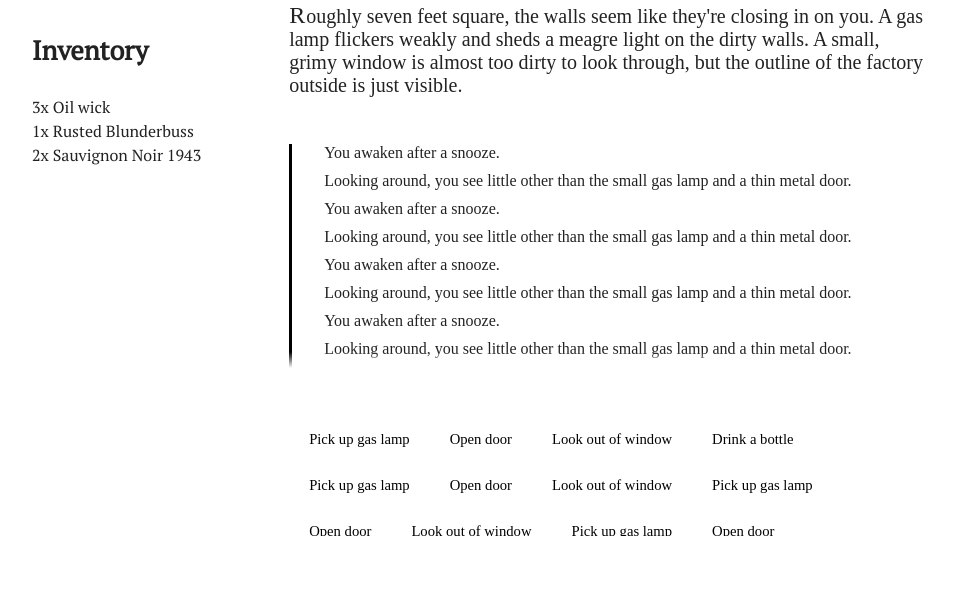
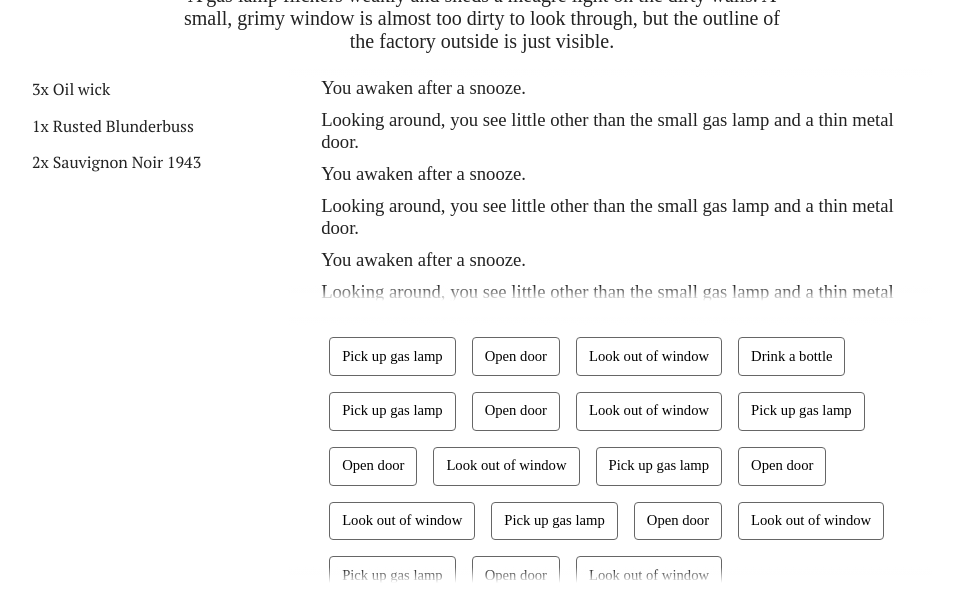
Before and after one commit to bedekelly/5.38, a React app: page / in a window 1280 px wide. Shown: the part 194-800 px from the top of the page, without its empty margins (158-1112 px from the left). Built offline with nearby package versions, Linux system fonts and the light colour scheme.

Commit message:
Some incomplete desktop layout changes

```diff
--- a/src/App/Inventory/Inventory.css
+++ b/src/App/Inventory/Inventory.css
@@ -5,11 +5,12 @@
 
 .inventory li {
   list-style: none;
-  line-height: 1.5;
+  line-height: 2.3;
 }
 
 .inventory-list {
   padding: 0;
+  margin-top: 10px;
 }
 
 .inventory h3 {
--- a/src/App/Inventory/Inventory.js
+++ b/src/App/Inventory/Inventory.js
@@ -8,7 +8,7 @@ import './Inventory.css';
 
 function Inventory({ items }) {
   return <section className="inventory">
-    <h3>Inventory</h3>
+    {/* <h3>Inventory</h3> */}
     <ul className="inventory-list">
       {
         items.map(item =>
--- a/src/App/Ledger/LedgerItem.css
+++ b/src/App/Ledger/LedgerItem.css
@@ -1,5 +1,9 @@
 .ledger-item:not(:last-of-type) {
   margin-bottom: 10px;
+}
+
+.ledger-item {
+  font-size: 14pt;
 }
 
 @media(max-width: 768px) {
--- a/src/App/Ledger/LedgerItems.css
+++ b/src/App/Ledger/LedgerItems.css
@@ -10,6 +10,6 @@
   .ledger-items {
     grid-area: ledger;
     padding-left: 2.5vw;
-    border-left: 0.3vw solid black;
+    border-left: 0;
   }
 }
--- a/src/App/Options/Option.css
+++ b/src/App/Options/Option.css
@@ -30,25 +30,8 @@
 
 @media(min-width: 768px) {
   .option {
-    border: none;
     min-width: inherit;
-    min-height: 1vh;
-    height: auto;
-    cursor: pointer;
-  }
-
-  .option:hover {
-    font-weight: bold;
-    text-decoration: underline;
-    text-decoration-skip-ink: auto;
-  }
-
-  .option:active {
-    color: blue;
-    background: inherit;
-  }
-
-  .option:focus {
-    outline: 0;
+    min-height: 0;
+    line-height: 2;
   }
 }
--- a/src/App/Options/Options.css
+++ b/src/App/Options/Options.css
@@ -8,18 +8,11 @@
 
 @media (min-width: 768px) {
   .options {
-    display: flex;
     grid-area: options;
     width: 100%;
     flex-wrap: wrap;
     align-self: center;
-    margin-top: 5vh;
     height: 100%;
+    padding-left: 2.5vw;
   }
 }
-
-@media (max-width: 768px) {
-  .options {
-    margin-bottom: 3vh;
-  }
-}
--- a/src/App/RoomInfo/RoomDescription.css
+++ b/src/App/RoomInfo/RoomDescription.css
@@ -34,6 +34,9 @@
     grid-area: story;
     position: relative;
     margin-top: 0;
+    max-width: 37.5rem;
+    text-align: center;
+    margin: 0 auto;
   }
 
   .room-description::first-letter {
--- a/src/App/RoomInfo/RoomHeading.css
+++ b/src/App/RoomInfo/RoomHeading.css
@@ -28,6 +28,6 @@ h2 {
   }
 
   h2 {
-    font-size: 13pt;
+    font-size: 16pt;
   }
 }
--- a/src/App/layout/DesktopLayout/DesktopLayout.js
+++ b/src/App/layout/DesktopLayout/DesktopLayout.js
@@ -16,7 +16,7 @@ function DesktopLayout({ inventory, room, ledgerEntries, options, chooseOption }
       <VerticalScroll gridArea="ledger" maxHeight="30vh">
         <Ledger entries={ledgerEntries} />
       </VerticalScroll>
-      <VerticalScroll gridArea="options" maxHeight="20vh">
+      <VerticalScroll gridArea="options">
         <Options options={options} chooseOption={chooseOption}/>
       </VerticalScroll>
     </React.Fragment>
--- a/src/App/layout/Main.css
+++ b/src/App/layout/Main.css
@@ -6,16 +6,15 @@
   .main {
     margin: 0 5vh 0 5vh;
     display: grid;
-    grid-template-areas: "empty heading"
-                         "inventory story"
+    grid-template-areas: "heading heading"
+                         "story story"
                          "inventory ledger"
                          "inventory options";
     grid-template-columns: 2fr 5fr;
-    grid-template-rows: 25fr 15fr 30fr 30fr;
+    grid-template-rows: 25fr 15fr 35fr 25fr 5fr;
     max-height: 100%;
     grid-row-gap: 1vh;
     max-width: 900px;
-
   }
 }
 
--- a/src/App/layout/Scrolling/VerticalScroll.css
+++ b/src/App/layout/Scrolling/VerticalScroll.css
@@ -26,3 +26,9 @@
   bottom: 0;
   left: 0;
 }
+
+@media(min-width: 768px) {
+  .scrollable {
+    height: 100%;
+  }
+}
--- a/src/App/layout/Scrolling/VerticalScroll.js
+++ b/src/App/layout/Scrolling/VerticalScroll.js
@@ -3,7 +3,7 @@ import React from 'react';
 import './VerticalScroll.css';
 
 
-function Scrollable({ maxHeight, children, gridArea }) {
+function VerticalScroll({ maxHeight, children, gridArea }) {
   const outerStyle = { gridArea };
   const innerStyle = { maxHeight };
   return (
@@ -16,4 +16,4 @@ function Scrollable({ maxHeight, children, gridArea }) {
 }
 
 
-export default Scrollable;
+export default VerticalScroll;
```
Also changed, not shown: src/App/layout/MediaQueries/MediaQuery.js (line endings or trailing spaces).
